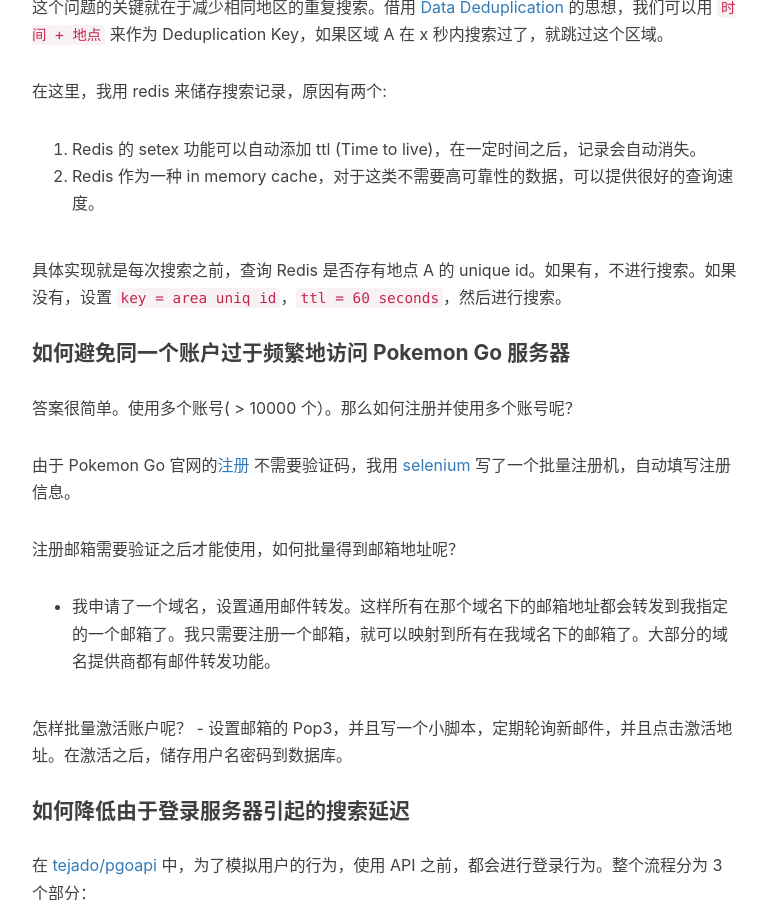
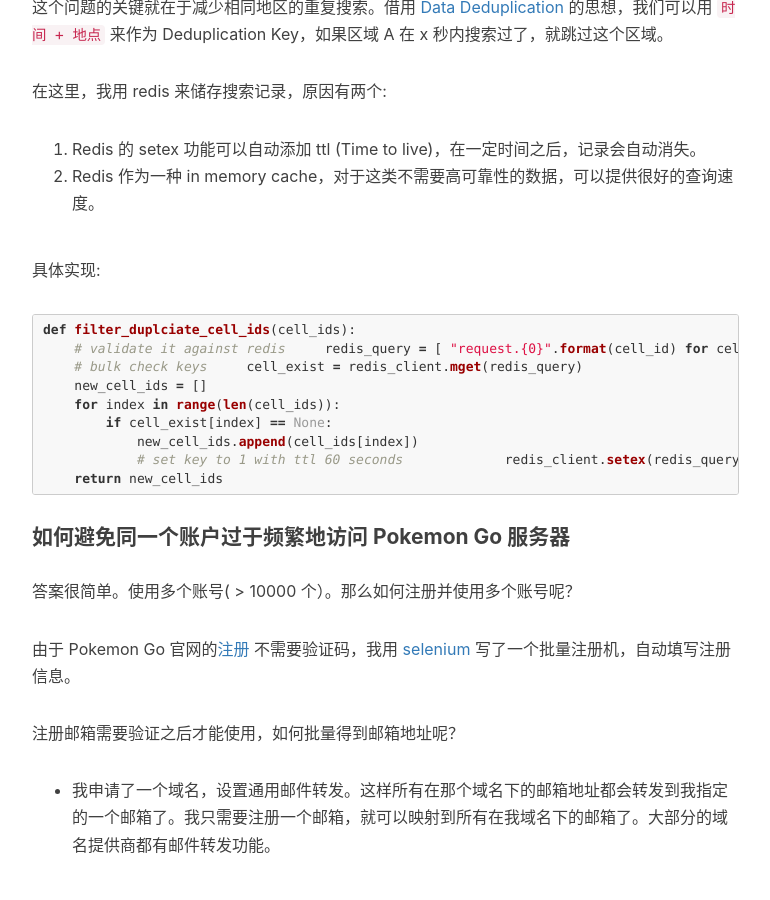
Before and after one commit to chenditc/chendi.me, a Jekyll site: the page built from _posts/2016-08-20-how-to-create-a-pokemon-map.markdown, in a window 1280 px wide and 900 px high, scrolled down 5517 px. Shown: the whole window, without its empty margins (233-1003 px from the left). Built offline with Jekyll 4.4.1, drawn with Linux system fonts in a browser that asks for light colours; nearby versions of some CDN libraries; comment, search, counter and statistics services are not loaded.

Commit message:
Update 2016-08-20-how-to-create-a-pokemon-map.markdown

````diff
--- a/_posts/2016-08-20-how-to-create-a-pokemon-map.markdown
+++ b/_posts/2016-08-20-how-to-create-a-pokemon-map.markdown
@@ -112,7 +112,21 @@
   1. Redis 的 setex 功能可以自动添加 ttl (Time to live)，在一定时间之后，记录会自动消失。
   2. Redis 作为一种 in memory cache，对于这类不需要高可靠性的数据，可以提供很好的查询速度。
 
-  具体实现就是每次搜索之前，查询 Redis 是否存有地点 A 的 unique id。如果有，不进行搜索。如果没有，设置 `key = area uniq id`，`ttl = 60 seconds`，然后进行搜索。
+  具体实现:
+  ```python
+def filter_duplciate_cell_ids(cell_ids):
+    # validate it against redis
+    redis_query = [ "request.{0}".format(cell_id) for cell_id in cell_ids ]
+    # bulk check keys
+    cell_exist = redis_client.mget(redis_query)
+    new_cell_ids = []
+    for index in range(len(cell_ids)):
+        if cell_exist[index] == None:
+            new_cell_ids.append(cell_ids[index])
+            # set key to 1 with ttl 60 seconds
+            redis_client.setex(redis_query[index], 60, '1')
+    return new_cell_ids
+  ```
 
 #### 如何避免同一个账户过于频繁地访问 Pokemon Go 服务器
 
````
